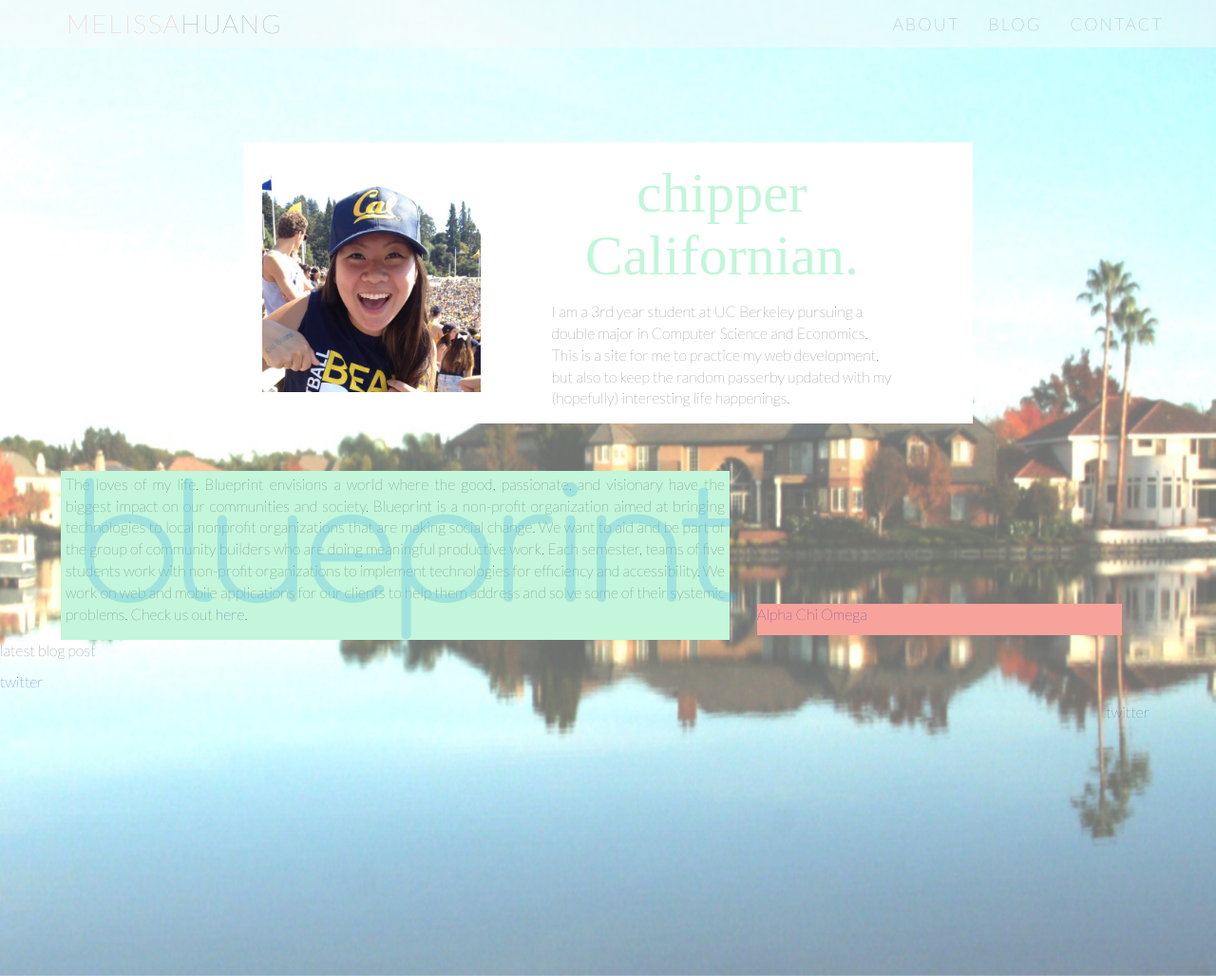
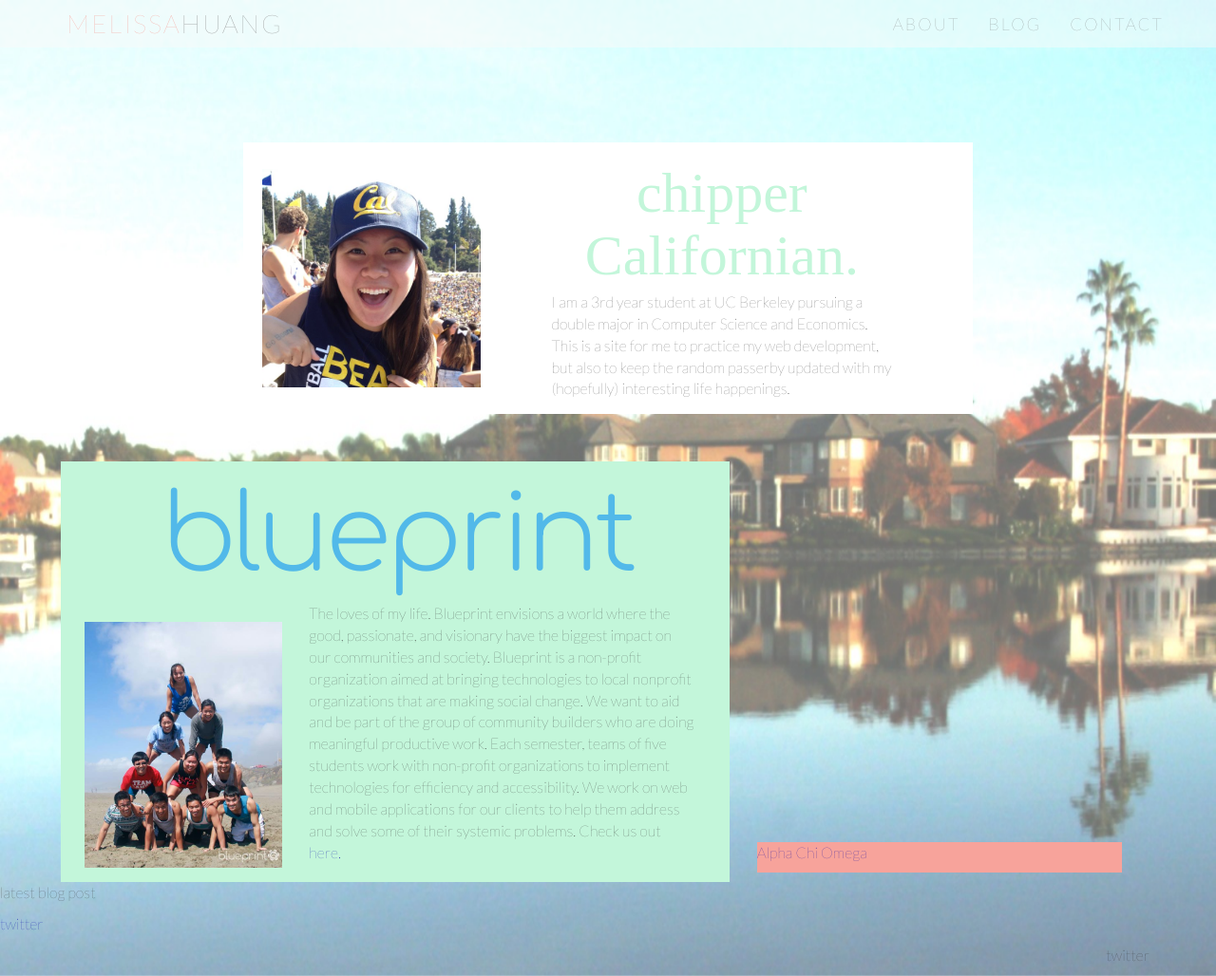
Before and after one commit to melhuang/melhuang.github.io, a Jekyll site: the page index.html, which Jekyll copies as it is, in a window 1280 px wide and 1028 px high. Shown: the whole window at 95% size. Built offline with Jekyll 4.4.1, drawn with Linux system fonts in a browser that asks for light colours; Markdown is read by kramdown in place of the engine named in the settings; comment, search, counter and statistics services are not loaded.

Commit message:
format bp pic

```diff
--- a/css/main.css
+++ b/css/main.css
@@ -136,7 +136,7 @@
     /*background-color:rgb(255,255,255);*/
     /*background-color:rgba(255,255,255, 0.5);*/
     padding: 5px;
-    margin-top:0px;
+    margin-top:-10px;
     width:80%;
     height:auto;
     margin-right:auto;
@@ -161,18 +161,30 @@
     padding: 5px;
 }
 #bptitle{
-    letter-spacing:-11px;
+    letter-spacing:-4px;
     padding-left:5px;
     font-family: 'Comfortaa', cursive;
-    font-size:167px;
-    margin-top:-40px;
+    font-size:112px;
+    margin-top:-6px;
     text-align:center;
     color:rgb(82,185,233);
-    opacity:.3;
+    opacity:1;
 }
 #bptext{
-    margin-top:-211px;
-    text-align:justify;
+    margin-top:-25px;
+    margin-left:20px;
+    text-align:left;
+    padding:5px;
+    width:60%;
+    height:auto;
+    display:inline-block;
+}
+#pyramid{
+    vertical-align:top;
+    width:30%;
+    height:auto;
+    display:inline-block;
+    margin-left:20px;
 }
 #axo{
     display:inline-block;
--- a/index.html
+++ b/index.html
@@ -42,6 +42,7 @@
     <div id="about">
 	<div id="blueprint">
 	  <p id="bptitle">blueprint</p>
+	  <img src="/assets/images/bppyramid.png" id="pyramid">
 	  <p id="bptext">The loves of my life. Blueprint envisions a world where the good, passionate, and visionary have the biggest impact on our communities and society. Blueprint is a non-profit organization aimed at bringing technologies to local nonprofit organizations that are making social change. We want to aid and be part of the group of community builders who are doing meaningful productive work. Each semester, teams of five students work with non-profit organizations to implement technologies for efficiency and accessibility. We work on web and mobile applications for our clients to help them address and solve some of their systemic problems. Check us out
           <a href="http://calblueprint.org">here.</a>
 	  </p>
```
Also changed, not shown: assets/images/bppyramid.png (added).
